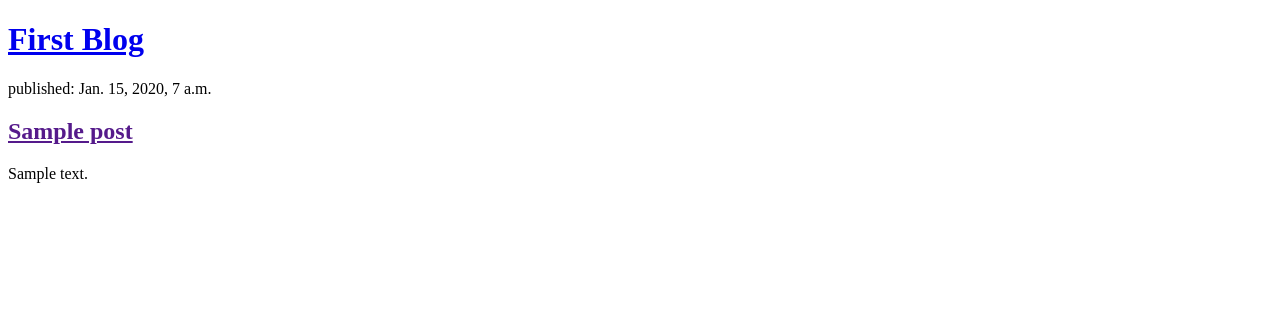
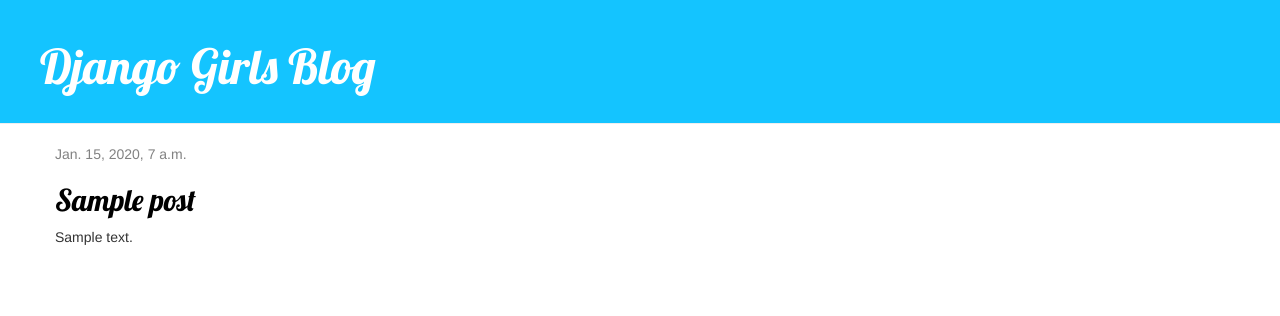
Before and after one commit to RafaelSuxi/my-first-blog, a Django app: page / in a window 1280 px wide. Shown: the top 316 px of the page. Run offline with Django 3.2, Linux system fonts and the light colour scheme; tables that the repository leaves empty hold one stand-in row (values such as "Sample post"); some libraries are stand-ins or nearby versions.

Commit message:
add view e templates para postagem detalhada no blog

```diff
--- /dev/null
+++ b/blog/static/css/blog.css
@@ -0,0 +1,46 @@
+.page-header {
+    background-color: #14C4FF;
+    margin-top: 0;
+    padding: 20px 20px 20px 40px;
+}
+
+.page-header h1, .page-header h1 a, .page-header h1 a:visited, .page-header h1 a:active {
+    color: #ffffff;
+    font-size: 36pt;
+    text-decoration: none;
+}
+
+.content {
+    margin-left: 40px;
+}
+
+h1, h2, h3, h4 {
+    font-family: 'Lobster', cursive;
+}
+
+.date {
+    color: #828282;
+}
+
+.save {
+    float: right;
+}
+
+.post-form textarea, .post-form input {
+    width: 100%;
+}
+
+.top-menu, .top-menu:hover, .top-menu:visited {
+    color: #ffffff;
+    float: right;
+    font-size: 26pt;
+    margin-right: 20px;
+}
+
+.post {
+    margin-bottom: 70px;
+}
+
+.post h2 a, .post h2 a:visited {
+    color: #000000;
+}
--- /dev/null
+++ b/blog/templates/blog/base.html
@@ -0,0 +1,29 @@
+<!DOCTYPE html>
+{% load static %}
+<html lang="pt-br">
+<head>
+    <meta charset="UTF-8">
+    <title>Suxi's Blog</title>
+
+
+    <link rel="stylesheet" href="//maxcdn.bootstrapcdn.com/bootstrap/3.2.0/css/bootstrap.min.css">
+    <link rel="stylesheet" href="//maxcdn.bootstrapcdn.com/bootstrap/3.2.0/css/bootstrap-theme.min.css">
+    <link rel="stylesheet" href="{% static 'css/blog.css' %}">
+    <link href="//fonts.googleapis.com/css?family=Lobster&subset=latin-ext" rel="stylesheet" type="text/css">
+
+
+</head>
+   <body>
+    <div class="page-header">
+        <h1><a href="/">Django Girls Blog</a></h1>
+    </div>
+    <div class="content container">
+        <div class="row">
+            <div class="col-md-8">
+            {% block content %}
+            {% endblock %}
+            </div>
+        </div>
+    </div>
+</body>
+</html>
--- a/blog/templates/blog/post_list.html
+++ b/blog/templates/blog/post_list.html
@@ -1,22 +1,13 @@
-<!DOCTYPE html>
-<html lang="pt-br">
-<head>
-    <meta charset="UTF-8">
-    <title>Suxi's Blog</title>
-</head>
-   <body>
-   <div>
-       <h1><a href="/">First Blog</a></h1>
-   </div>
+{% extends 'blog/base.html' %}
 
-{% for post in posts %}
-   <div>
-       <p>published: {{ post.published_date }}</p>
-       <h2><a href="">{{ post.title }}</a></h2>
-       <p>{{ post.text|linebreaksbr }}</p>
-   </div>
-
-{% endfor %}
-
-</body>
-</html>
+{% block content %}
+    {% for post in posts %}
+        <div class="post">
+            <div class="date">
+                {{ post.published_date }}
+            </div>
+            <h2><a href="">{{ post.title }}</a></h2>
+            <p>{{ post.text|linebreaksbr }}</p>
+        </div>
+    {% endfor %}
+{% endblock %}
--- a/blog/urls.py
+++ b/blog/urls.py
@@ -2,5 +2,6 @@
 from . import views
 
 urlpatterns = [
-    path('', views.post_list, name='post-list'),
+    path('', views.post_list, name='post_list'),
+    path('post/<int:pk>/', views.post_detail, name='post_detail'),
 ]
--- a/blog/views.py
+++ b/blog/views.py
@@ -1,4 +1,4 @@
-from django.shortcuts import render
+from django.shortcuts import render, get_object_or_404
 
 # Create your views here.
 def post_list(request):
@@ -12,3 +12,7 @@
 def post_list(request):
     posts = Post.objects.filter(published_date__lte=timezone.now()).order_by('published_date')
     return render(request, 'blog/post_list.html', {'posts': posts})
+
+def post_detail(request, pk):
+    post = get_object_or_404(Post, pk=pk)
+    return render(request, 'blog/post_detail.html', {'post': post})
```
Also changed, not shown: blog/templates/blog/post_detail.html (added, +13 -0 lines), 1 other file.
